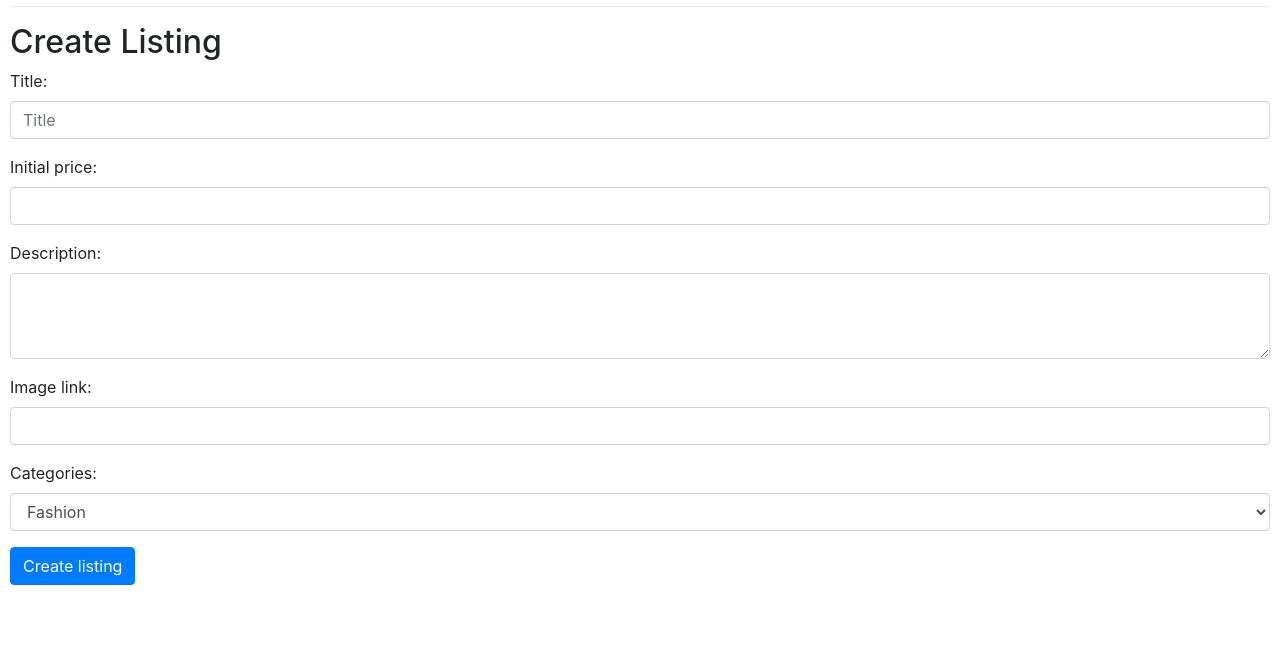
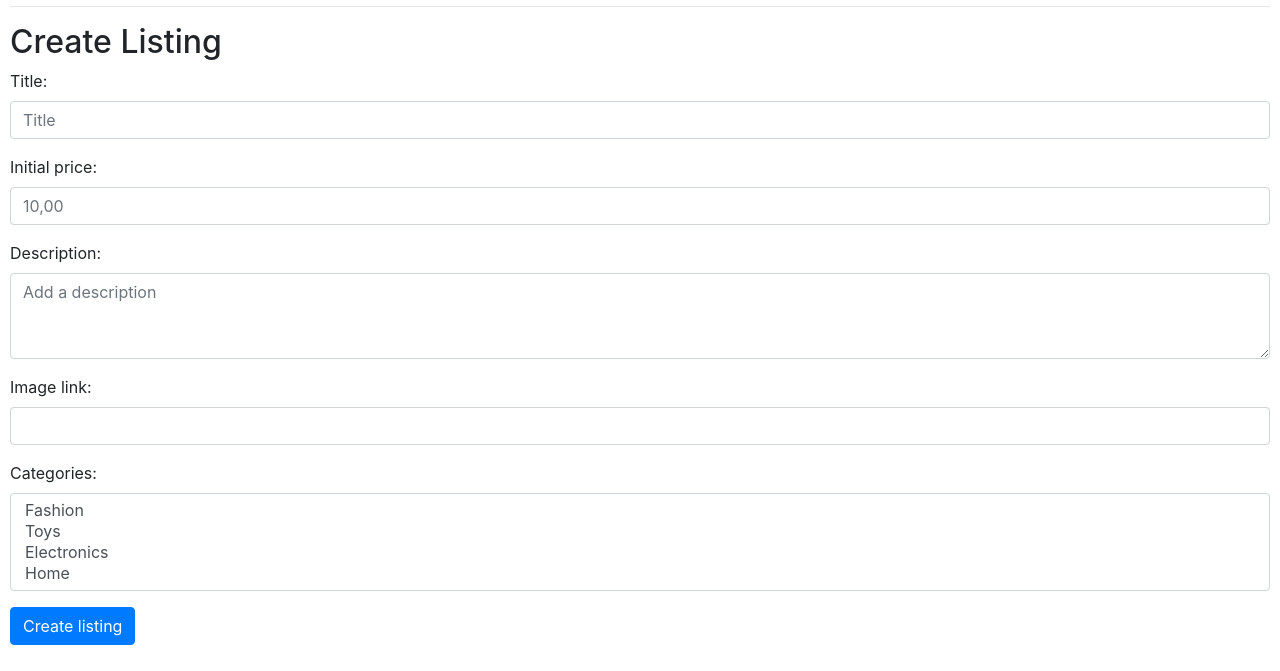
Before and after one commit to aliguzmanadan/Commerce_Django_WebApp, a Django app: page /create_listing in a window 1280 px wide. Shown: the part 140-811 px from the top of the page. Before the commit the page ends 725 px from the top, so only its background shows below. Run offline with Django 3.2, Linux system fonts and the light colour scheme; data comes from the database, SQL or seed files in the repository; both versions use the stored data as it was after the commit; some libraries are stand-ins or nearby versions.

Commit message:
Adding listing complete

```diff
--- a/auctions/forms.py
+++ b/auctions/forms.py
@@ -1,16 +1,20 @@
 from django.forms import ModelForm
 from django import forms
-from .models import Auction_listing
+from .models import Auction_listing, Category
 
 class ListingForm(ModelForm):
     class Meta:
         model = Auction_listing
         fields = ('title', 'initial_price', 'description', 'image_link', 'categories')
 
+        labels = {
+            "title": "Title", 'initial_price': "Initial price"
+        }
+
         widgets = {
             'title': forms.TextInput(attrs={'class': "form-control", 'placeholder': "Title"}),
-            'initial_price': forms.NumberInput(attrs={'class': "form-control"}),
-            'description': forms.Textarea(attrs={'class': "form-control", "rows": 3}),
+            'initial_price': forms.NumberInput(attrs={'class': "form-control", 'placeholder': "10,00"}),
+            'description': forms.Textarea(attrs={'class': "form-control", "rows": 3, 'placeholder': "Add a description"}),
             'image_link': forms.URLInput(attrs={'class': "form-control"}),
-            'categories': forms.Select(attrs={'class': "form-control"})
+            'categories': forms.SelectMultiple(attrs={'class': "form-control"})
         }
--- a/auctions/models.py
+++ b/auctions/models.py
@@ -1,8 +1,10 @@
 from django.contrib.auth.models import AbstractUser
 from django.db import models
+from django.db.models import fields
 from django.db.models.deletion import CASCADE
 from django.db.models.fields import BooleanField, CharField, DecimalField, FloatField, TextField, URLField
 from django.db.models.fields.related import ForeignKey, ManyToManyField
+
 
 
 class User(AbstractUser):
--- a/auctions/templates/auctions/index.html
+++ b/auctions/templates/auctions/index.html
@@ -12,7 +12,7 @@
                 <div class="col-md-8">
                     <div class="card-body">
                         <a href="{% url 'index' %}">
-                            <h5 class="card-title">{{listing.id}}. {{ listing.title }}</h5>
+                            <h5 class="card-title">{{ listing.title }}</h5>
                         </a>
                         <h6 class="card-subtitle mb-2 text-muted"> Initial price: {{listing.initial_price }} EUR</h6>
                         {% if listing.description %}
--- a/auctions/views.py
+++ b/auctions/views.py
@@ -68,6 +68,28 @@ def register(request):
         return render(request, "auctions/register.html")
 
 def create_listing(request):
+    if request.method == "POST":
+        form = ListingForm(request.POST)
+
+        if form.is_valid():
+            #Isolate the info from the form
+            title = form.cleaned_data["title"]
+            initial_price = form.cleaned_data["initial_price"]
+            description = form.cleaned_data["description"]
+            image_link = form.cleaned_data["image_link"]
+            categories = form.cleaned_data["categories"]
+
+            #Create the new lisitng
+            listing = Auction_listing(title=title, initial_price=initial_price, description=description, image_link=image_link, creator=request.user)
+            listing.save()
+
+            #Add the categories if any
+            for category in categories:
+                listing.categories.add(category)
+
+            #redirect to index page
+            return HttpResponseRedirect(reverse("index"))
+
     return render(request, "auctions/create_listing.html", {
         "form": ListingForm()
     })
```
Also changed, not shown: db.sqlite3.
